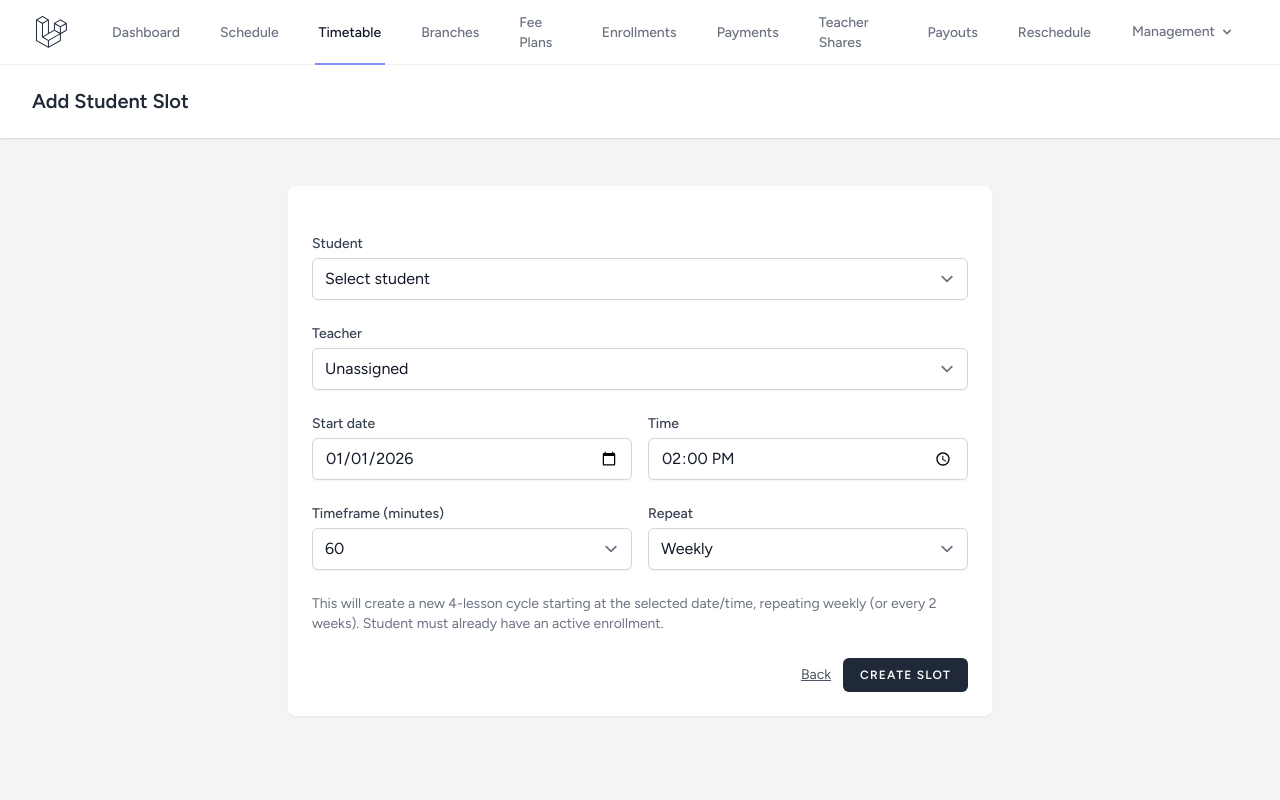
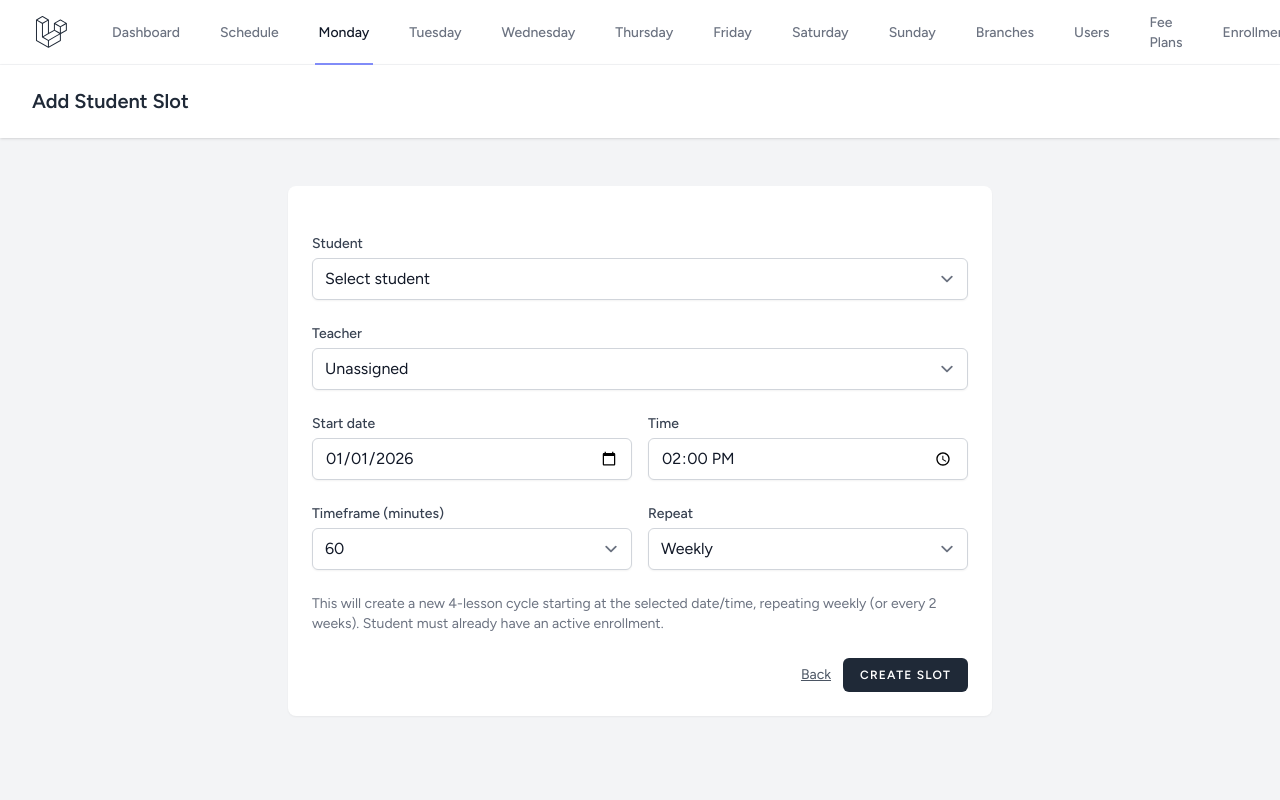
Before and after one commit to kingtiong/rockschool, a Laravel app: page /management/timetable/slots/create in a window 1280 px wide; the page is wider, and only the part inside the window is pictured. Run offline with Laravel 12, Linux system fonts and the light colour scheme; a user stored in the database is signed in; data comes from the database, SQL or seed files in the repository; style sheets or scripts are compiled from the project's sources.

Commit message:
feat: Add timetable day filtering and user management
Co-authored-by: tiongct45 <tiongct45@hotmail.com>

```diff
--- a/app/Http/Controllers/Management/TimetableController.php
+++ b/app/Http/Controllers/Management/TimetableController.php
@@ -20,6 +20,7 @@ class TimetableController extends Controller
     {
         $validated = $request->validate([
             'date' => ['nullable', 'date'],
+            'day' => ['nullable', 'string', 'in:monday,tuesday,wednesday,thursday,friday,saturday,sunday'],
         ]);
 
         $date = isset($validated['date'])
@@ -28,6 +29,18 @@ class TimetableController extends Controller
 
         $weekStart = $date->copy()->startOfWeek(Carbon::MONDAY);
         $weekEnd = $weekStart->copy()->addDays(7);
+
+        $dayName = $validated['day'] ?? 'monday';
+        $dayOffsets = [
+            'monday' => 0,
+            'tuesday' => 1,
+            'wednesday' => 2,
+            'thursday' => 3,
+            'friday' => 4,
+            'saturday' => 5,
+            'sunday' => 6,
+        ];
+        $selectedDate = $weekStart->copy()->addDays($dayOffsets[$dayName] ?? 0);
 
         $lessons = Lesson::query()
             ->with(['teacher', 'student'])
@@ -47,11 +60,15 @@ class TimetableController extends Controller
             ];
         }
 
+        $selectedDay = collect($days)->first(fn (array $d) => $d['date']->toDateString() === $selectedDate->toDateString());
+
         return view('management.timetable.index', [
             'date' => $date,
             'weekStart' => $weekStart,
             'weekEnd' => $weekEnd,
             'days' => $days,
+            'selectedDayName' => $dayName,
+            'selectedDay' => $selectedDay,
         ]);
     }
 
--- a/resources/views/layouts/navigation.blade.php
+++ b/resources/views/layouts/navigation.blade.php
@@ -29,11 +29,32 @@
                         </x-nav-link>
                     @endif
                     @if(auth()->user()->role === 'management')
-                        <x-nav-link :href="route('management.timetable.index')" :active="request()->routeIs('management.timetable.*')">
-                            {{ __('Timetable') }}
+                        <x-nav-link :href="route('management.timetable.index', ['day' => 'monday'])" :active="request()->routeIs('management.timetable.*') && request('day', 'monday') === 'monday'">
+                            {{ __('Monday') }}
+                        </x-nav-link>
+                        <x-nav-link :href="route('management.timetable.index', ['day' => 'tuesday'])" :active="request()->routeIs('management.timetable.*') && request('day') === 'tuesday'">
+                            {{ __('Tuesday') }}
+                        </x-nav-link>
+                        <x-nav-link :href="route('management.timetable.index', ['day' => 'wednesday'])" :active="request()->routeIs('management.timetable.*') && request('day') === 'wednesday'">
+                            {{ __('Wednesday') }}
+                        </x-nav-link>
+                        <x-nav-link :href="route('management.timetable.index', ['day' => 'thursday'])" :active="request()->routeIs('management.timetable.*') && request('day') === 'thursday'">
+                            {{ __('Thursday') }}
+                        </x-nav-link>
+                        <x-nav-link :href="route('management.timetable.index', ['day' => 'friday'])" :active="request()->routeIs('management.timetable.*') && request('day') === 'friday'">
+                            {{ __('Friday') }}
+                        </x-nav-link>
+                        <x-nav-link :href="route('management.timetable.index', ['day' => 'saturday'])" :active="request()->routeIs('management.timetable.*') && request('day') === 'saturday'">
+                            {{ __('Saturday') }}
+                        </x-nav-link>
+                        <x-nav-link :href="route('management.timetable.index', ['day' => 'sunday'])" :active="request()->routeIs('management.timetable.*') && request('day') === 'sunday'">
+                            {{ __('Sunday') }}
                         </x-nav-link>
                         <x-nav-link :href="route('management.branches.index')" :active="request()->routeIs('management.branches.*')">
                             {{ __('Branches') }}
+                        </x-nav-link>
+                        <x-nav-link :href="route('management.users.index', ['role' => 'student'])" :active="request()->routeIs('management.users.*')">
+                            {{ __('Users') }}
                         </x-nav-link>
                         <x-nav-link :href="route('management.fee-plans.index')" :active="request()->routeIs('management.fee-plans.*')">
                             {{ __('Fee Plans') }}
@@ -123,11 +144,32 @@
                 </x-responsive-nav-link>
             @endif
             @if(auth()->user()->role === 'management')
-                <x-responsive-nav-link :href="route('management.timetable.index')" :active="request()->routeIs('management.timetable.*')">
-                    {{ __('Timetable') }}
+                <x-responsive-nav-link :href="route('management.timetable.index', ['day' => 'monday'])" :active="request()->routeIs('management.timetable.*') && request('day', 'monday') === 'monday'">
+                    {{ __('Monday') }}
+                </x-responsive-nav-link>
+                <x-responsive-nav-link :href="route('management.timetable.index', ['day' => 'tuesday'])" :active="request()->routeIs('management.timetable.*') && request('day') === 'tuesday'">
+                    {{ __('Tuesday') }}
+                </x-responsive-nav-link>
+                <x-responsive-nav-link :href="route('management.timetable.index', ['day' => 'wednesday'])" :active="request()->routeIs('management.timetable.*') && request('day') === 'wednesday'">
+                    {{ __('Wednesday') }}
+                </x-responsive-nav-link>
+                <x-responsive-nav-link :href="route('management.timetable.index', ['day' => 'thursday'])" :active="request()->routeIs('management.timetable.*') && request('day') === 'thursday'">
+                    {{ __('Thursday') }}
+                </x-responsive-nav-link>
+                <x-responsive-nav-link :href="route('management.timetable.index', ['day' => 'friday'])" :active="request()->routeIs('management.timetable.*') && request('day') === 'friday'">
+                    {{ __('Friday') }}
+                </x-responsive-nav-link>
+                <x-responsive-nav-link :href="route('management.timetable.index', ['day' => 'saturday'])" :active="request()->routeIs('management.timetable.*') && request('day') === 'saturday'">
+                    {{ __('Saturday') }}
+                </x-responsive-nav-link>
+                <x-responsive-nav-link :href="route('management.timetable.index', ['day' => 'sunday'])" :active="request()->routeIs('management.timetable.*') && request('day') === 'sunday'">
+                    {{ __('Sunday') }}
                 </x-responsive-nav-link>
                 <x-responsive-nav-link :href="route('management.branches.index')" :active="request()->routeIs('management.branches.*')">
                     {{ __('Branches') }}
+                </x-responsive-nav-link>
+                <x-responsive-nav-link :href="route('management.users.index', ['role' => 'student'])" :active="request()->routeIs('management.users.*')">
+                    {{ __('Users') }}
                 </x-responsive-nav-link>
                 <x-responsive-nav-link :href="route('management.fee-plans.index')" :active="request()->routeIs('management.fee-plans.*')">
                     {{ __('Fee Plans') }}
--- a/routes/web.php
+++ b/routes/web.php
@@ -11,6 +11,7 @@ use App\Http\Controllers\Management\PayoutController as ManagementPayoutControll
 use App\Http\Controllers\Management\RescheduleRequestController as ManagementRescheduleRequestController;
 use App\Http\Controllers\Management\TeacherShareController as ManagementTeacherShareController;
 use App\Http\Controllers\Management\TimetableController as ManagementTimetableController;
+use App\Http\Controllers\Management\UserController as ManagementUserController;
 use App\Http\Controllers\Student\CycleController as StudentCycleController;
 use App\Http\Controllers\Student\PaymentController as StudentPaymentController;
 use App\Http\Controllers\Teacher\EarningController as TeacherEarningController;
@@ -52,6 +53,11 @@ Route::middleware('auth')->group(function () {
         Route::get('/timetable/lessons/{lesson}/reschedule', [ManagementTimetableController::class, 'editReschedule'])->name('timetable.lessons.reschedule.edit');
         Route::put('/timetable/lessons/{lesson}/reschedule', [ManagementTimetableController::class, 'updateReschedule'])->name('timetable.lessons.reschedule.update');
 
+        Route::get('/users', [ManagementUserController::class, 'index'])->name('users.index');
+        Route::get('/users/students/create', [ManagementUserController::class, 'createStudent'])->name('users.students.create');
+        Route::get('/users/teachers/create', [ManagementUserController::class, 'createTeacher'])->name('users.teachers.create');
+        Route::post('/users', [ManagementUserController::class, 'store'])->name('users.store');
+
         Route::get('/branches', [ManagementBranchController::class, 'index'])->name('branches.index');
         Route::get('/branches/create', [ManagementBranchController::class, 'create'])->name('branches.create');
         Route::post('/branches', [ManagementBranchController::class, 'store'])->name('branches.store');
```
Also changed, not shown: app/Http/Controllers/Management/UserController.php (added, +69 -0 lines), resources/views/management/timetable/index.blade.php (+13 -4 lines), resources/views/management/users/create.blade.php (added, +48 -0 lines), resources/views/management/users/index.blade.php (added, +58 -0 lines), tests/Feature/ManagementTimetableTest.php (+9 -0 lines), tests/Feature/ManagementUsersTest.php (added, +56 -0 lines).
